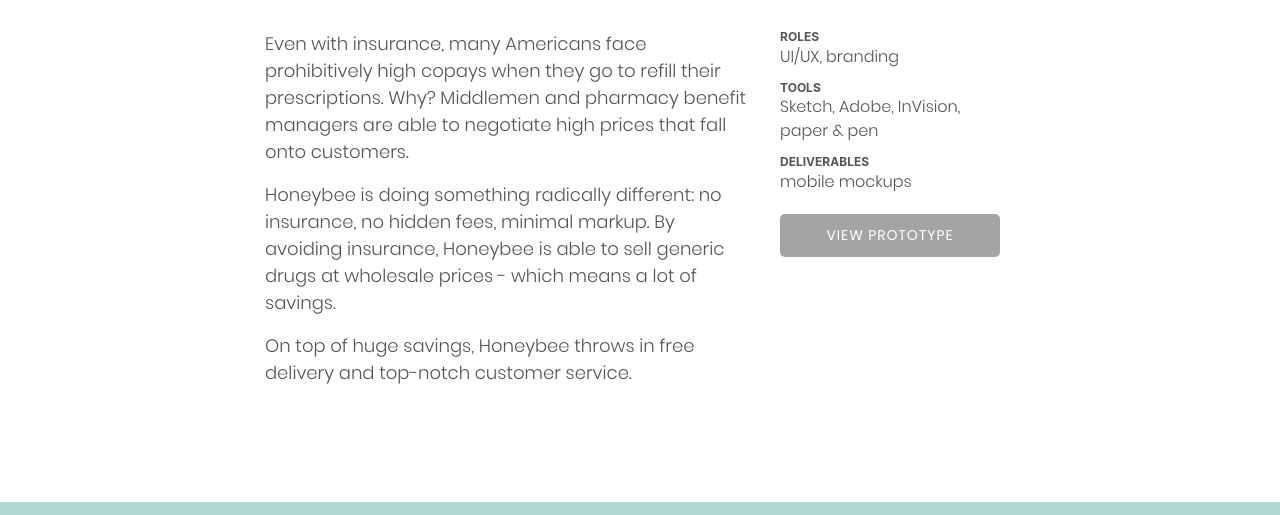
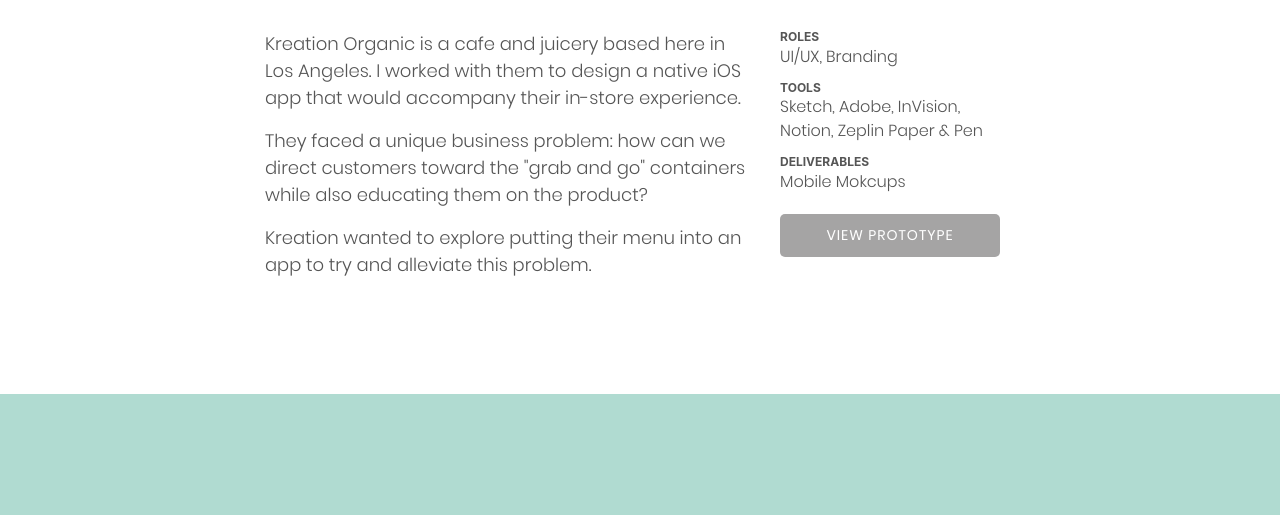
Before and after one commit to TylerAndersen4/Portfolio, a plain HTML site: page kreation.html in a window 1280 px wide. Shown: the part 241-756 px from the top of the page. Drawn offline with nearby package versions, Linux system fonts and the light colour scheme.

Commit message:
update Kreation header

```diff
--- a/kreation.html
+++ b/kreation.html
@@ -43,22 +43,22 @@
         <h1 class="animated fadeIn slow">Kreation Organic</h1>
         <div class="row splash-container">
           <div class="col-sm-8 no-padding-left">
-            <p>Even with insurance, many Americans face prohibitively high copays when they go to refill their prescriptions. Why? Middlemen and pharmacy benefit managers are able to negotiate high prices that fall onto customers.</p>
-            <p>Honeybee is doing something radically different: no insurance, no hidden fees, minimal markup. By avoiding insurance, Honeybee is able to sell generic drugs at wholesale prices - which means a lot of savings.</p>
-            <p>On top of huge savings, Honeybee throws in free delivery and top-notch customer service.</p>
+            <p>Kreation Organic is a cafe and juicery based here in Los Angeles. I worked with them to design a native iOS app that would accompany their in-store experience.</p>
+            <p>They faced a unique business problem: how can we direct customers toward the "grab and go" containers while also educating them on the product?</p>
+            <p>Kreation wanted to explore putting their menu into an app to try and alleviate this problem.</p>
           </div>
           <div class="col-sm-4 no-padding-left">
             <div class="#">
               <h5>ROLES</h5>
-              <p class="small-text no-margin-bottom">UI/UX, branding</p>
+              <p class="small-text no-margin-bottom">UI/UX, Branding</p>
             </div>
             <div class="content-list-item-2">
               <h5>TOOLS</h5>
-              <p class="small-text no-margin-bottom">Sketch, Adobe, InVision, paper & pen</p>
+              <p class="small-text no-margin-bottom">Sketch, Adobe, InVision, Notion, Zeplin Paper & Pen</p>
             </div>
             <div class="content-list-item-2">
               <h5>DELIVERABLES</h5>
-              <p class="small-text no-margin-bottom">mobile mockups</p>
+              <p class="small-text no-margin-bottom">Mobile Mokcups</p>
             </div>
             <div class="btn-spacing-2">
               <a class="btn btn-block" href="https://www.figma.com/proto/QmNxVrZKM07OtxP1YRW8YO/Juice-App-Public?node-id=1%3A2&viewport=418%2C421%2C0.278209388256073&scaling=scale-down" role="button" target="_blank">View Prototype</a>
```
